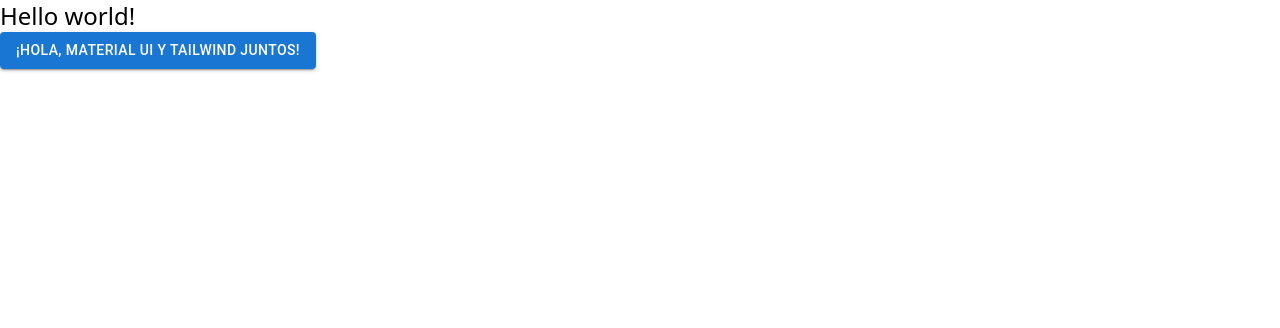
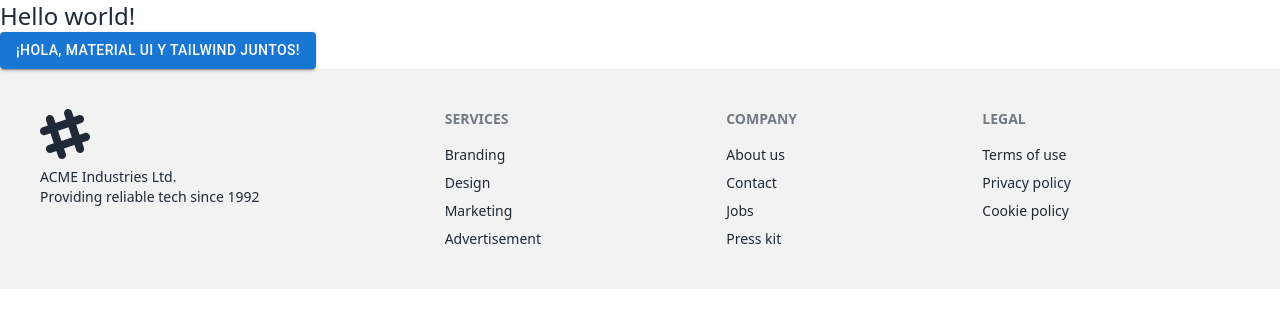
Before and after one commit to No-Country-simulation/h3-20-proptech, a React (Vite) app in the folder proptech/: page / in a window 1280 px wide. Shown: the top 328 px of the page. Built offline with nearby package versions, Linux system fonts and the light colour scheme.

Commit message:
feat: install daisyUI and create Footer component

```diff
--- a/proptech/package.json
+++ b/proptech/package.json
@@ -22,6 +22,7 @@
     "@types/react-dom": "^18.3.1",
     "@vitejs/plugin-react": "^4.3.3",
     "autoprefixer": "^10.4.20",
+    "daisyui": "^4.12.14",
     "eslint": "^9.13.0",
     "eslint-plugin-react": "^7.37.2",
     "eslint-plugin-react-hooks": "^5.0.0",
--- a/proptech/src/App.jsx
+++ b/proptech/src/App.jsx
@@ -1,6 +1,6 @@
 import Button from '@mui/material/Button';
+import Footer from "./components/Footer"
 function App() {
-
 
   return (
     <>
@@ -10,6 +10,7 @@
       <Button variant="contained" color="primary" className="text-lg p-4">
         ¡Hola, Material UI y Tailwind juntos!
       </Button>
+      <Footer/>
     </>
   )
 }
--- /dev/null
+++ b/proptech/src/components/Footer.jsx
@@ -0,0 +1,46 @@
+function Footer() {
+    return (
+    <footer className="footer bg-base-200 text-base-content p-10">
+    <aside>
+        <svg
+            width="50"
+            height="50"
+            viewBox="0 0 24 24"
+            xmlns="http://www.w3.org/2000/svg"
+            fillRule="evenodd"
+            clipRule="evenodd"
+            className="fill-current"
+        >
+            <path d="M22.672 15.226l-2.432.811.841 2.515c.33 1.019-.209 2.127-1.23 2.456-1.15.325-2.148-.321-2.463-1.226l-.84-2.518-5.013 1.677.84 2.517c.391 1.203-.434 2.542-1.831 2.542-.88 0-1.601-.564-1.86-1.314l-.842-2.516-2.431.809c-1.135.328-2.145-.317-2.463-1.229-.329-1.018.211-2.127 1.231-2.456l2.432-.809-1.621-4.823-2.432.808c-1.355.384-2.558-.59-2.558-1.839 0-.817.509-1.582 1.327-1.846l2.433-.809-.842-2.515c-.33-1.02.211-2.129 1.232-2.458 1.02-.329 2.13.209 2.461 1.229l.842 2.515 5.011-1.677-.839-2.517c-.403-1.238.484-2.553 1.843-2.553.819 0 1.585.509 1.85 1.326l.841 2.517 2.431-.81c1.02-.33 2.131.211 2.461 1.229.332 1.018-.21 2.126-1.23 2.456l-2.433.809 1.622 4.823 2.433-.809c1.242-.401 2.557.484 2.557 1.838 0 .819-.51 1.583-1.328 1.847m-8.992-6.428l-5.01 1.675 1.619 4.828 5.011-1.674-1.62-4.829z"></path>
+        </svg>
+        <p>
+            ACME Industries Ltd.
+            <br />
+            Providing reliable tech since 1992
+        </p>
+    </aside>
+    <nav>
+        <h6 className="footer-title">Services</h6>
+        <a className="link link-hover">Branding</a>
+        <a className="link link-hover">Design</a>
+        <a className="link link-hover">Marketing</a>
+        <a className="link link-hover">Advertisement</a>
+      </nav>
+      <nav>
+        <h6 className="footer-title">Company</h6>
+        <a className="link link-hover">About us</a>
+        <a className="link link-hover">Contact</a>
+        <a className="link link-hover">Jobs</a>
+        <a className="link link-hover">Press kit</a>
+    </nav>
+    <nav>
+        <h6 className="footer-title">Legal</h6>
+        <a className="link link-hover">Terms of use</a>
+        <a className="link link-hover">Privacy policy</a>
+        <a className="link link-hover">Cookie policy</a>
+    </nav>
+    </footer>
+);
+}
+
+export default Footer;
--- a/proptech/tailwind.config.js
+++ b/proptech/tailwind.config.js
@@ -7,5 +7,5 @@
   theme: {
     extend: {},
   },
-  plugins: [],
+  plugins: [require('daisyui'),],
 }
```
Also changed, not shown: 1 other file (tests, documents, lock files or other folders).
